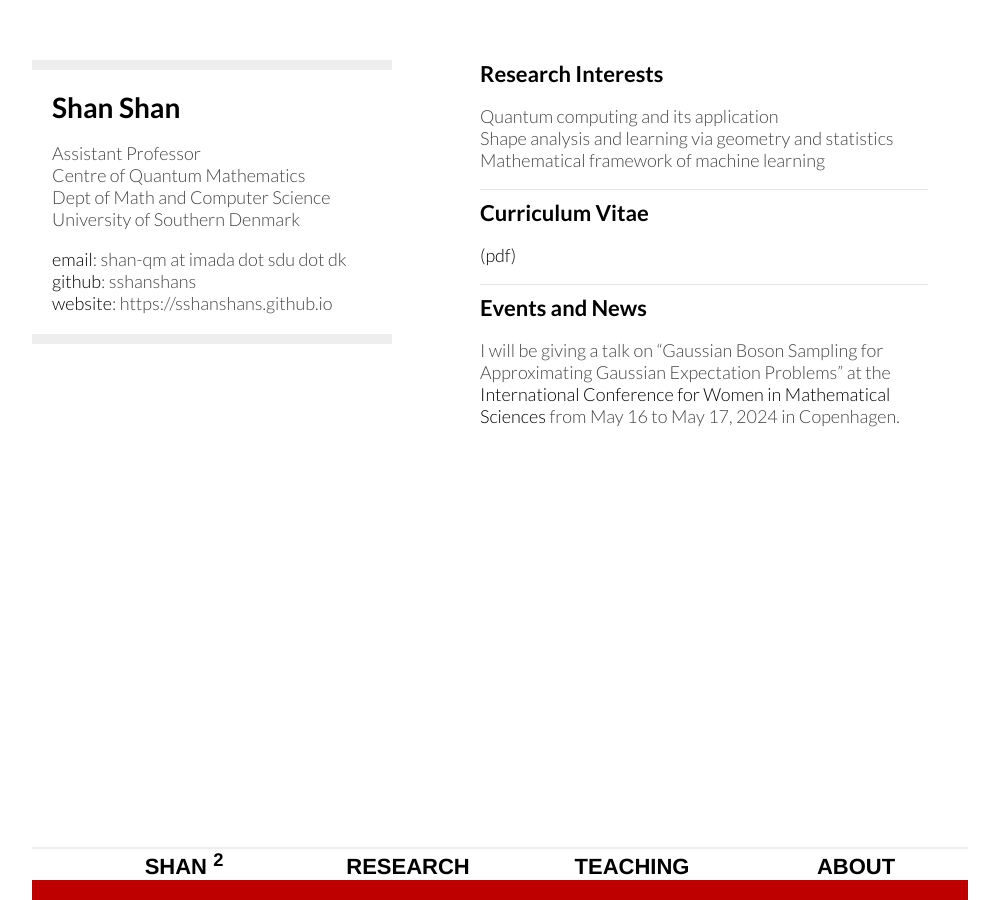
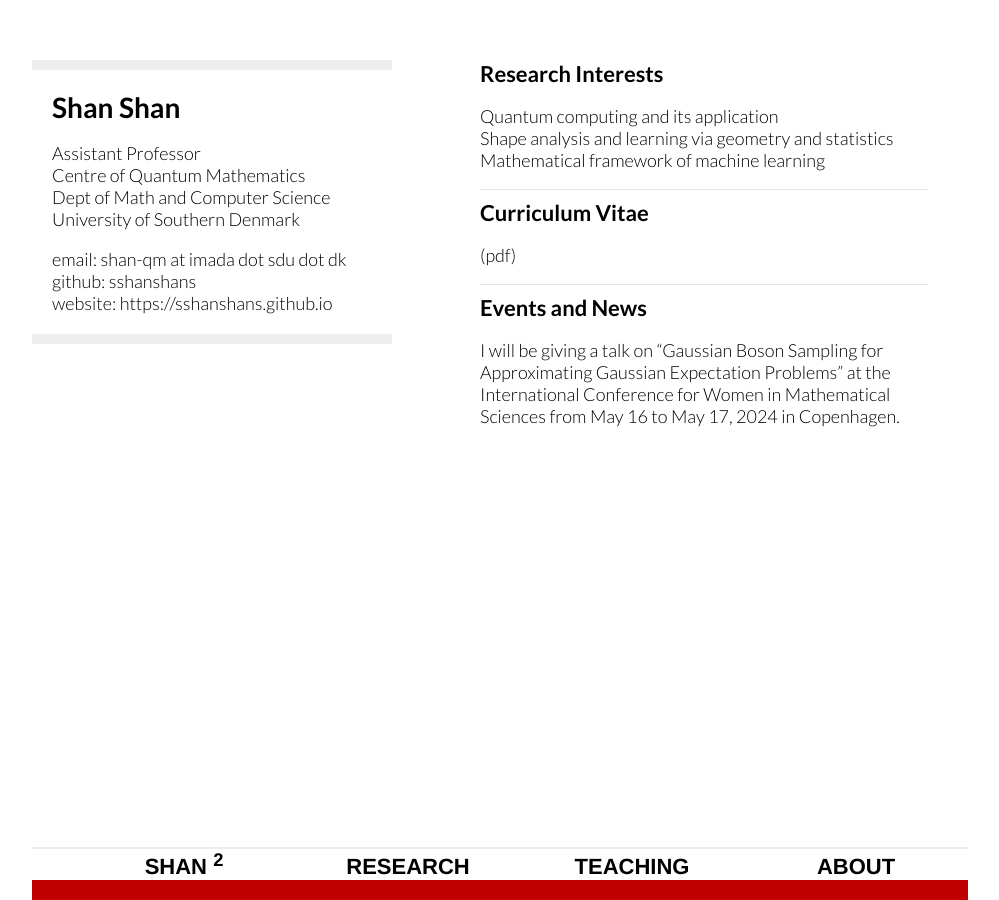
Before and after one commit to sshanshans/sshanshans.github.io, a Jekyll site: the page built from index.md, in a window 1280 px wide. Shown: the whole page, without its empty margins (160-1159 px from the left). Built offline with Jekyll 4.4.1, drawn with Linux system fonts in a browser that asks for light colours.

Commit message:
Update main.css

```diff
--- a/css/main.css
+++ b/css/main.css
@@ -2,8 +2,8 @@
 
 body {
     margin: 60px auto;
-    font:18px Lato, "Helvetica Neue", Helvetica, Arial, sans-serif;
-    color: #444;
+    font:18px Lato, "Verdana",  Arial, Helvetica, sans-serif;
+    color: #000;
     width:70%
 }
 
@@ -88,6 +88,10 @@
   height:1px;
   margin:2 2 2px;
 }
+
+br {
+  margin-bottom: 5px;
+    }
 
 img {
     display: inline-block;
```
